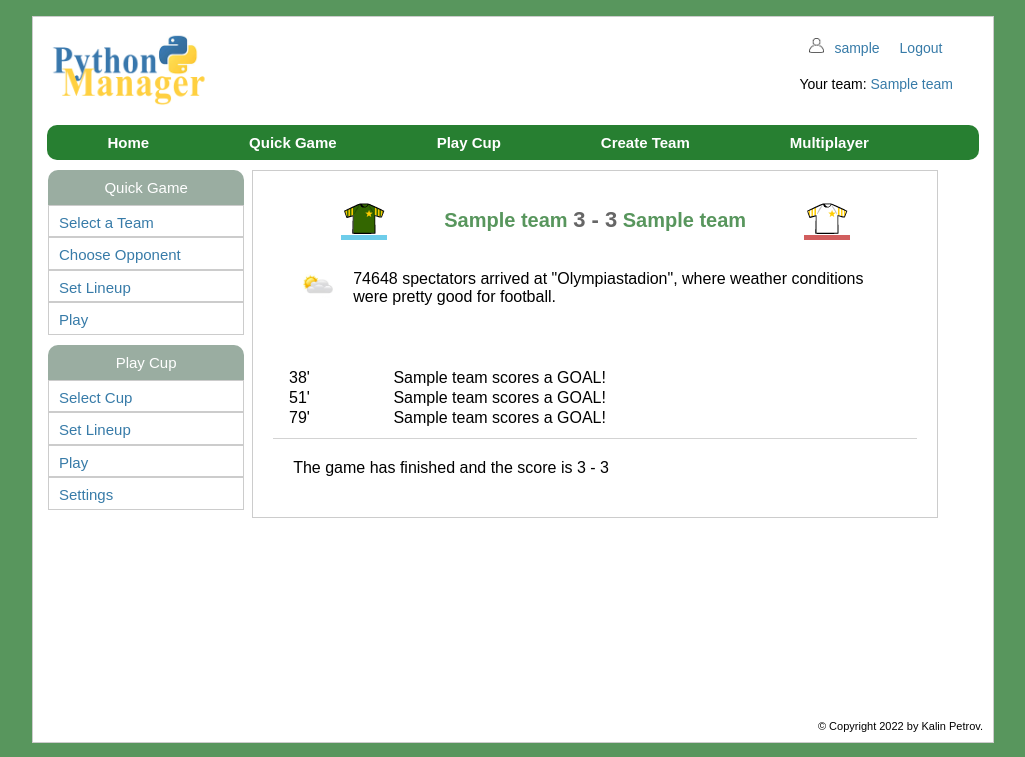
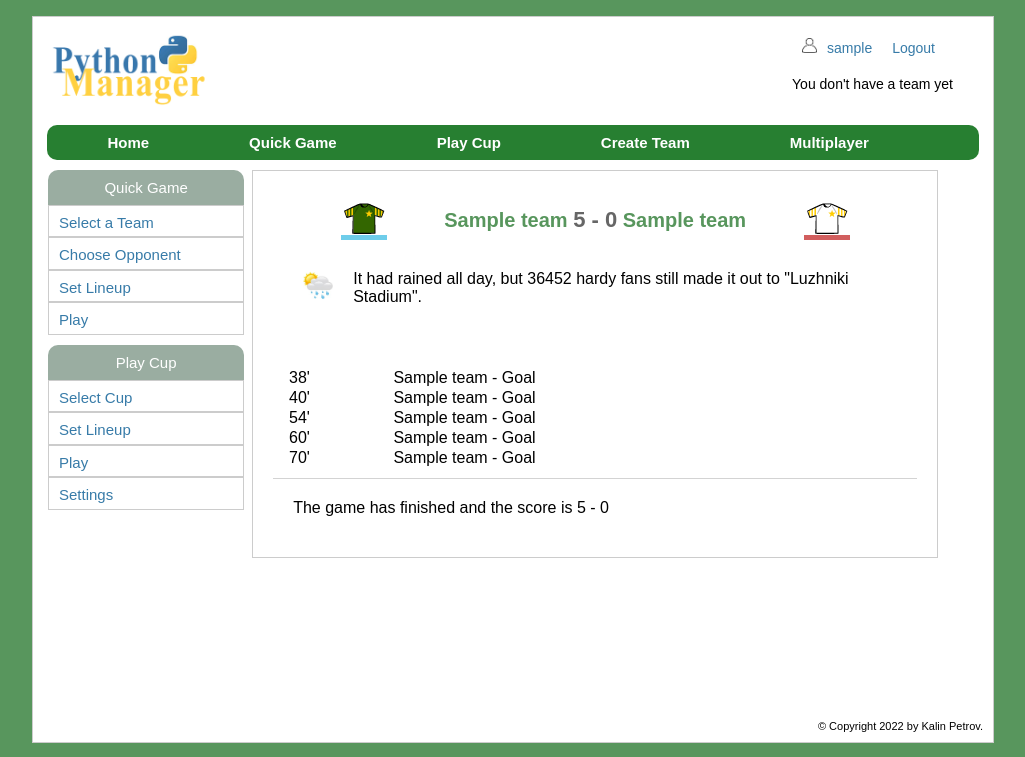
Before and after one commit to kalinpetrovbg/Flask-Football-Manager, a Flask app: page /play.html in a window 1280 px wide. Shown: the top 757 px of the page, without its empty margins (127-1152 px from the left). Run offline with Flask 2, Linux system fonts and the light colour scheme; a user stored in the database is signed in; tables that the repository leaves empty hold one stand-in row (values such as "Sample post").

Commit message:
Improved weather, stadium and quick game models

```diff
--- a/main.py
+++ b/main.py
@@ -1,6 +1,6 @@
 import random
+from collections import defaultdict
 
-from collections import defaultdict
 from flask import render_template, request, flash, redirect, url_for, session
 from flask_login import login_user, login_required, logout_user, current_user
 from sqlalchemy import func
@@ -8,13 +8,13 @@ from werkzeug.security import generate_password_hash, check_password_hash
 
 from app import app, login_manager
 from app import db
+from db.game import HomeTeam, AwayTeam
 from db.names import spanish_l_names, spanish_f_names
 from db.players import Players
 from db.teams import Teams
 from db.users import Users
-from db.game import HomeTeam, AwayTeam
 from stadium.stadium import Stadium
-from weather.weather import WEATHER_TYPES
+from weather.weather import Weather
 
 
 @login_manager.user_loader
@@ -223,6 +223,13 @@ def play():
     user = current_user
     all_teams = len(Teams.query.all())
 
+    matchday = defaultdict()
+
+    matchday['weather'] = Weather.generate_weather()
+    matchday['stadium'] = Stadium.generate_stadium()
+    matchday['visitors'] = Stadium.generate_visitors(weather=matchday['weather'])
+    matchday['message'] = Stadium.generate_message(weather=matchday['weather'])
+
     if user.team_id:
         user_team = Teams.query.filter_by(id=user.team_id).first()
     else:
@@ -233,21 +240,14 @@ def play():
     else:
         opp_team = Teams.query.filter_by(id=random.randint(1, all_teams)).first()
 
-    home_team = HomeTeam(user_team.name, 23)
-    away_team = AwayTeam(opp_team.name, 12)
+    game = defaultdict()
 
-    score = {home_team.name: 0, away_team.name: 0}
+    game['home_team'] = HomeTeam(user_team.name, 23)
+    game['away_team'] = AwayTeam(opp_team.name, 12)
+    game['score'] = [0, 0]
 
-    stadium = Stadium()
-    stadium.generate_stadium()
+    matchdata = defaultdict()
 
-    random_weather =  random.choice(WEATHER_TYPES)
-
-    visitors = stadium.generate_visitors(weather=random_weather)
-    weather = stadium.print_message(weather=random_weather)
-
-
-    scorers = defaultdict()
     time = 0
     while time <= 90:
         minute = random.randint(1, 15)
@@ -260,17 +260,21 @@ def play():
         if goal == 0:
             continue
 
-        random_side = random.choice([home_team.name, away_team.name])
+        team = random.choice(["Home", "Away"])
+        event = random.choice(['Goal', 'Miss'])
 
-        scorers[time] = random_side
+        if event == "Goal" and team == "Home":
+            game['score'][0] += 1
+            team = game['home_team'].name
+        elif event == "Goal" and team == "Away":
+            game['score'][1] += 1
+            team = game['away_team'].name
 
-        score[random_side] += goal
+        matchdata[time] = [team, event]
 
     session['opp_id'] = ""
 
-    return render_template("play.html", home=home_team, away=away_team, score=score,
-                           scorers=scorers, stadium=stadium, visitors=visitors, weather=weather,
-                           user_team=user_team, random_weather=random_weather)
+    return render_template("play.html", game=game, matchdata=matchdata, matchday=matchday)
 
 
 @app.route("/quick-game.html")
--- a/stadium/stadium.py
+++ b/stadium/stadium.py
@@ -35,31 +35,35 @@ STADIUM_NAMES = {
 
 
 class Stadium:
-    def __init__(self):
-        self.name = None
-        self.capacity = None
-        self.spectators = 0
+    name = None
+    spectators = 0
+    capacity = None
 
     def __str__(self):
-        return f"Stadium \"{self.name}\" with {self.capacity} capacity."
+        return f"Stadium \"{Stadium.name}\" with {self.capacity} capacity."
 
-    def generate_stadium(self):
+    @staticmethod
+    def generate_stadium():
         all_stadiums_as_list = list(STADIUM_NAMES.items())
         generated_stadium = random.choice(all_stadiums_as_list)
-        self.name, self.capacity = generated_stadium
+        Stadium.name, Stadium.capacity = generated_stadium
+        return Stadium
 
-    def generate_visitors(self, weather):
-        self.spectators = self.capacity * weather.coefficient
+    @staticmethod
+    def generate_visitors(weather):
+        Stadium.spectators = Stadium.capacity * weather.coefficient
+        return Stadium.spectators
 
-    def print_message(self, weather):
+    @staticmethod
+    def generate_message(weather):
         if weather.type == "Rainy":
-            return f"It had rained all day, but {int(self.spectators)} hardy fans still made it out to \"{self.name}\"."
+            return f"It had rained all day, but {int(Stadium.spectators)} hardy fans still made it out to \"{Stadium.name}\"."
         elif weather.type == "Sunny":
-            return f"It was an exceptionally hot day for the crowd of {int(self.spectators)} that came out to \"{self.name}\""
+            return f"It was an exceptionally hot day for the crowd of {int(Stadium.spectators)} that came out to \"{Stadium.name}\"."
         elif weather.type == "PartiallyCloudy":
-            return f"{int(self.spectators)} spectators arrived at \"{self.name}\", where weather conditions were pretty" \
+            return f"{int(Stadium.spectators)} spectators arrived at \"{Stadium.name}\", where weather conditions were pretty" \
                    f" good for football."
         elif weather.type == "Cloudy":
-            return f"Clouds darkened the skies at \"{self.name}\" as {int(self.spectators)} spectators turned up for the match."
+            return f"Clouds darkened the skies at \"{Stadium.name}\" as {int(Stadium.spectators)} spectators turned up for the match."
         elif weather.type == "Storm":
-            return f"The storm has almost emptied \"{self.name}\" but there are still {int(self.spectators)} enthusiasts today."
+            return f"The storm has almost emptied \"{Stadium.name}\" but there are still {int(Stadium.spectators)} enthusiasts today."
--- a/templates/play.html
+++ b/templates/play.html
@@ -9,7 +9,8 @@
                 <img alt="home-kit-icon" src="{{ url_for('static', filename='images/icons/home_kit.png') }}"/>
             </div>
             <div class="result">
-                {{ home.name }} <span class="score">{{ score[home.name] }} - {{ score[away.name] }}</span> {{ away.name }}
+                {{ game["home_team"].name }} <span
+                    class="score">{{ game["score"][0] }} - {{ game["score"][1] }}</span> {{ game["away_team"].name }}
             </div>
             <div class="kit-away">
                 <img alt="away-kit-icon" src="{{ url_for('static', filename='images/icons/away_kit.png') }}"/>
@@ -22,27 +23,27 @@
             <div class="game-weather">
 
                 <div class="weather-icon">
-                {% if random_weather.type == "Rainy" %}
+                    {% if matchday['weather'].type == "Rainy" %}
                         <div class="weather-icon"><img width="30px" alt="weather"
                                                        src="{{ url_for('static', filename='images/weather/rainy.png') }}"/>
                         </div>
 
-                {% elif random_weather.type == "Cloudy" %}
+                    {% elif matchday['weather'].type == "Cloudy" %}
                         <div class="weather-icon"><img width="30px" alt="weather"
                                                        src="{{ url_for('static', filename='images/weather/cloudy.png') }}"/>
                         </div>
 
-                {% elif random_weather.type == "Sunny" %}
+                    {% elif matchday['weather'].type == "Sunny" %}
                         <div class="weather-icon"><img width="30px" alt="weather"
                                                        src="{{ url_for('static', filename='images/weather/sunny.png') }}"/>
                         </div>
 
-                {% elif random_weather.type == "Storm" %}
+                    {% elif matchday['weather'].type == "Storm" %}
                         <div class="weather-icon"><img width="30px" alt="weather"
                                                        src="{{ url_for('static', filename='images/weather/storm.png') }}"/>
                         </div>
 
-                {% elif random_weather.type == "PartiallyCloudy" %}
+                    {% elif matchday['weather'].type == "PartiallyCloudy" %}
                         <div class="weather-icon"><img width="30px" alt="weather"
                                                        src="{{ url_for('static', filename='images/weather/partiallycloudy.png') }}"/>
                         </div>
@@ -50,7 +51,7 @@
                 </div>
 
                 <div class="weather-info">
-            {{ weather }}
+                    {{ matchday['message'] }}
                 </div>
             </div>
 
@@ -62,17 +63,15 @@
 
 
             <table class="game-table">
-                {% for min, team in scorers.items() %}
+                {% for minute, event in matchdata.items() %}
                     <tr class="event-container">
                         <td class="event-minute">
-                                    {{ min }}'
+                            {{ minute }}'
                         </td>
-                        <td class="event-separator">
-
-                        </td>
+                        <td class="event-separator"></td>
 
                         <td class="event-message">
-                            {{ team }} scores a GOAL!
+                            {{ event[0] }} - {{ event[1] }}
                         </td>
 
                     </tr>
@@ -80,7 +79,7 @@
             </table>
             <hr>
             <div class="final-result">
-            The game has finished and the score is {{ score[home.name] }} - {{ score[away.name]  }}
+                The game has finished and the score is {{ game["score"][0] }} - {{ game["score"][1] }}
             </div>
 
 
--- a/weather/weather.py
+++ b/weather/weather.py
@@ -1,8 +1,12 @@
+import random
 from abc import ABC
 
 
 class Weather(ABC):
-    pass
+
+    @staticmethod
+    def generate_weather():
+        return random.choice(weathers)
 
 
 class Cloudy(Weather):
@@ -35,4 +39,4 @@ class Storm(Weather):
         self.coefficient = 0.2
 
 
-WEATHER_TYPES = [Cloudy(), PartiallyCloudy(), Rainy(), Sunny(), Storm()]
+weathers = [Cloudy(), PartiallyCloudy(), Rainy(), Sunny(), Storm()]
```
Lines whose indentation alone changed are shown as unchanged.
